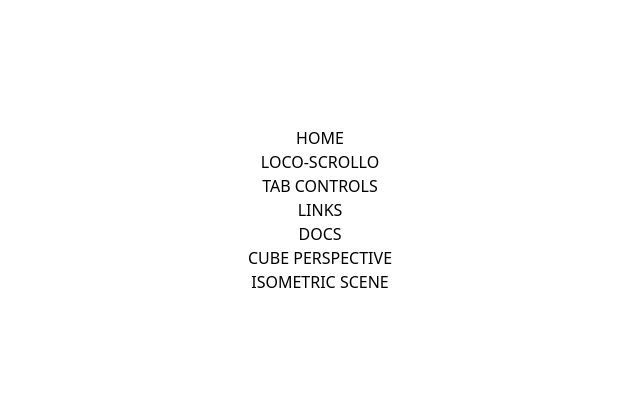
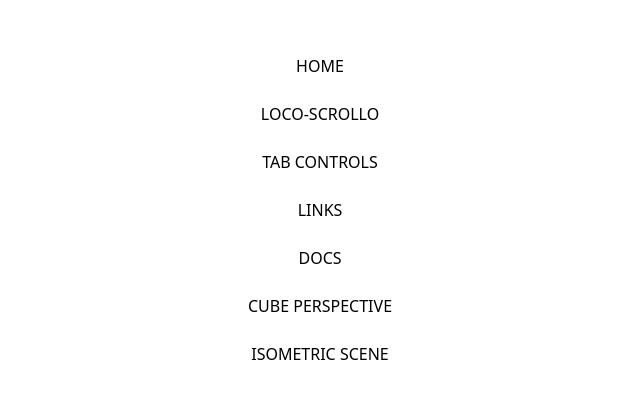
Before and after one commit to dot-enny/pixelaide-keiko, a React (Vite) app: page / in a window 1280 px wide. Shown: the part 190-588 px from the top of the page, without its empty margins (320-960 px from the left). Built offline with nearby package versions, Linux system fonts and the light colour scheme.

Commit message:
fix: ui tweaks on home page navigation.

```diff
--- a/src/pages/Home.tsx
+++ b/src/pages/Home.tsx
@@ -17,7 +17,7 @@ const SlideTabsVertical = () => {
     top: 0,
     width: 0,
     height: 0,
-    opacity: 0,
+    opacity: 0
   });
 
   return (
@@ -60,7 +60,7 @@ const TabVertical = ({ children, setPosition, href }: { children: ReactNode, set
           top: ref.current.offsetTop,
         })
       }}
-      className="relative z-10 block w-fit cursor-pointer fl-px-4/5 fl-py-1.5/3 uppercase text-white mix-blend-difference fl-text-xl/2xl font-medium"
+      className="relative z-10 block w-fit cursor-pointer px-3 py-1.5 text-xs uppercase text-white mix-blend-difference md:px-5 md:py-3 md:text-base"
     >
       {children}
     </Link>
@@ -69,6 +69,6 @@ const TabVertical = ({ children, setPosition, href }: { children: ReactNode, set
 
 const CursorVertical = ({ position }: { position: { top: number, width: number, height: number, opacity: number } }) => {
   return (
-    <motion.li animate={position} className="absolute z-0 inset-y-0.5 rounded-full bg-white"></motion.li>
+    <motion.li animate={position} className="absolute z-0 inset-y-0.5 rounded-full border-2 border-white"></motion.li>
   )
 }
```
